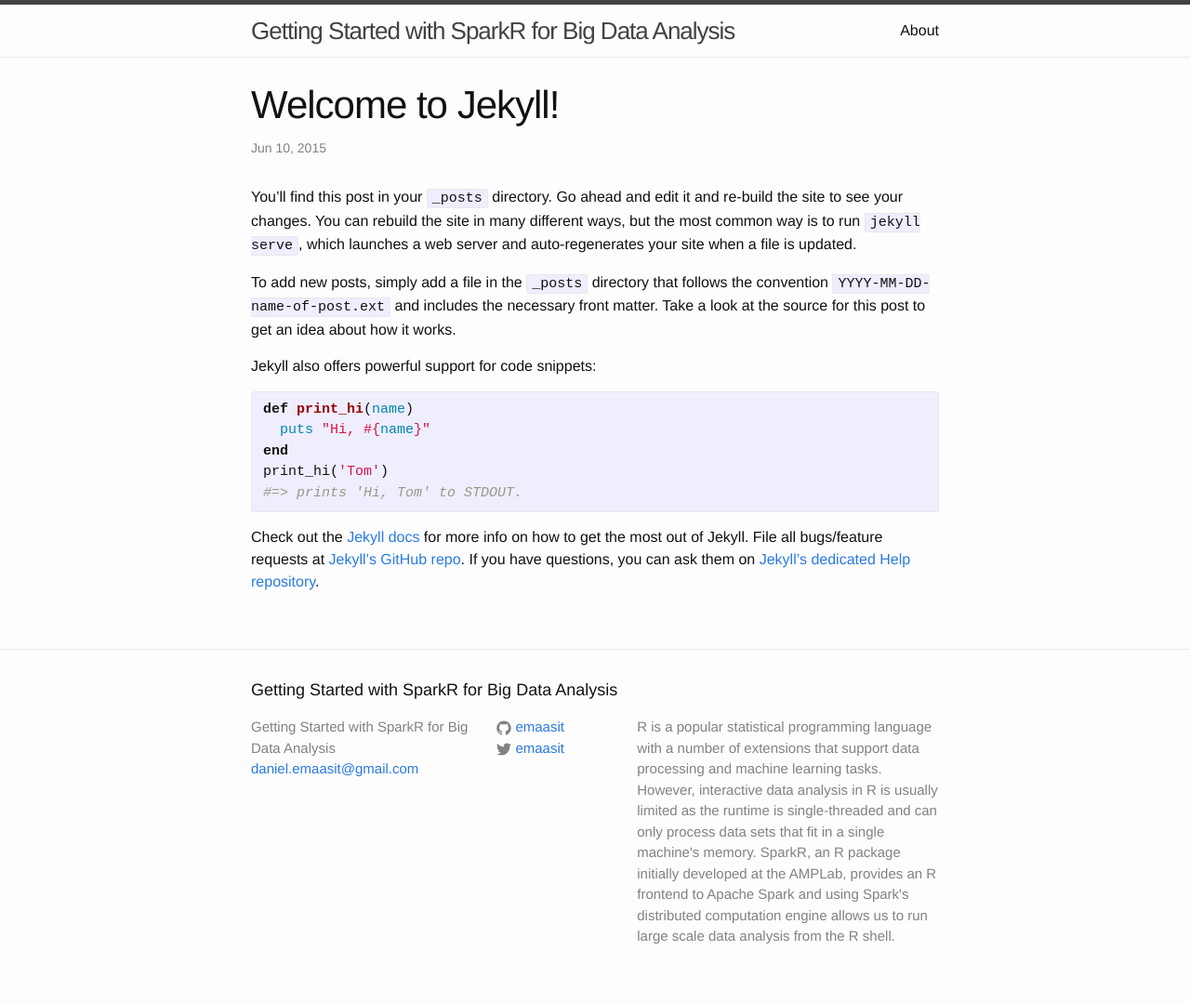
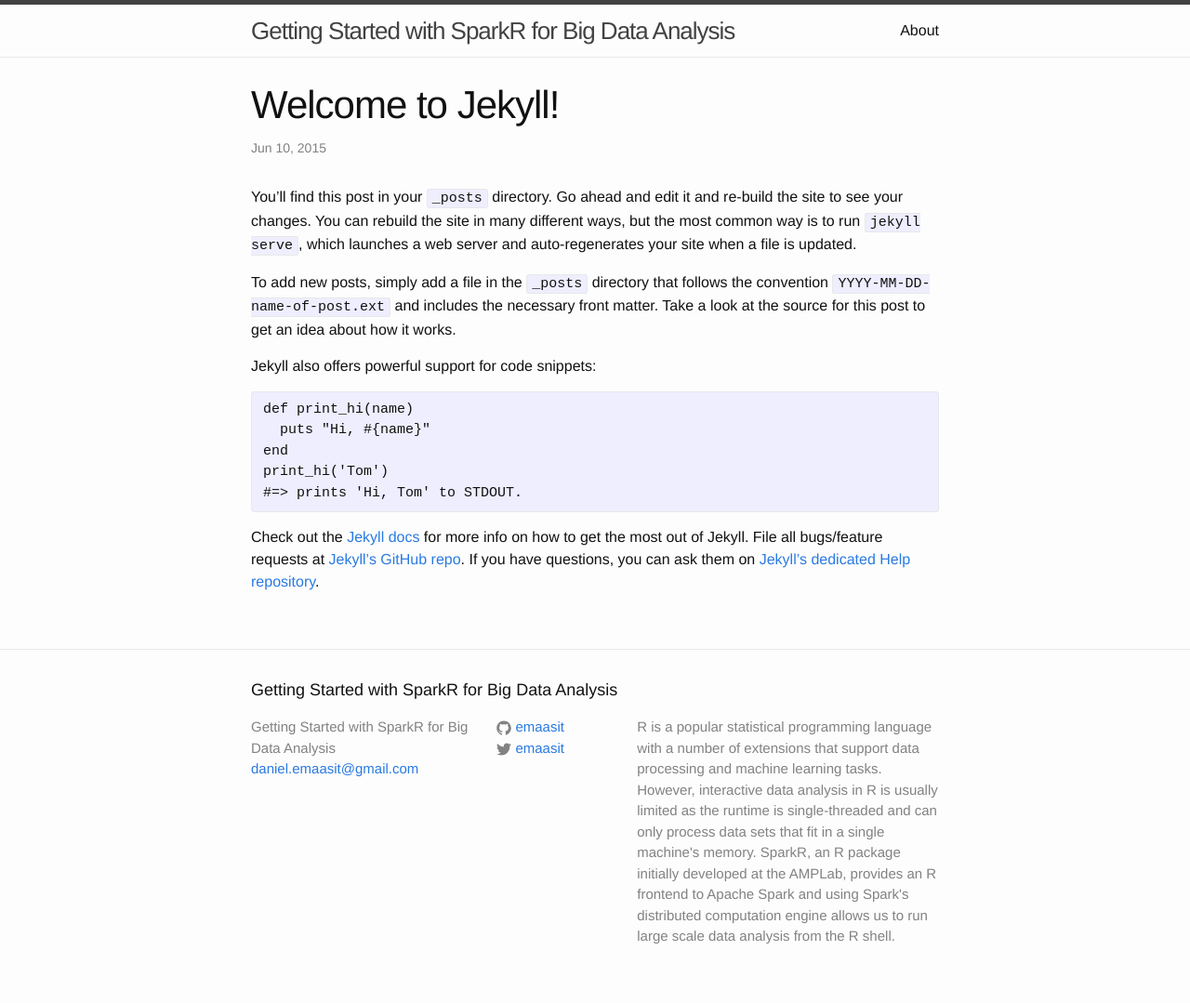
Before and after one commit to harryprince/getting-started-with-sparkr, a Jekyll site: the page built from _posts/2015-06-10-welcome-to-jekyll.markdown, in a window 1280 px wide. Shown: the whole page at 93% size. Built offline with Jekyll 4.4.1, drawn with Linux system fonts in a browser that asks for light colours; Markdown is read by kramdown in place of the engine named in the settings; some of the changed lines change nothing that is shown.

```diff
--- a/_config.yml
+++ b/_config.yml
@@ -1,4 +1,5 @@
 # Site settings
+naem: Getting Started with SparkR for Big Data Analysis
 title: Getting Started with SparkR for Big Data Analysis
 email: daniel.emaasit@gmail.com
 description: > # this means to ignore newlines until "baseurl:"
@@ -9,6 +10,7 @@
 github_username:  emaasit
 
 # Build settings
-markdown: kramdown
+markdown: redcarpet
+highlighter: pygment
 
-exclude: ['README.md']
+exclude: ["CONTRIBUTING.md", "README.md", "book"]
```
